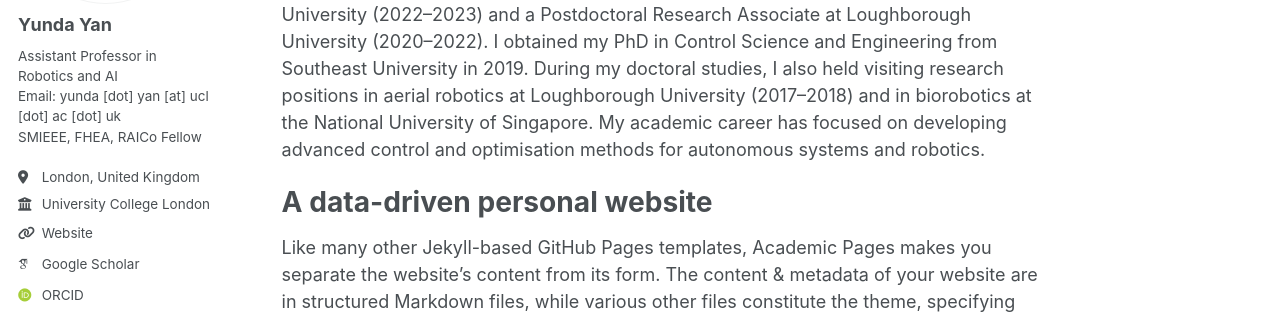
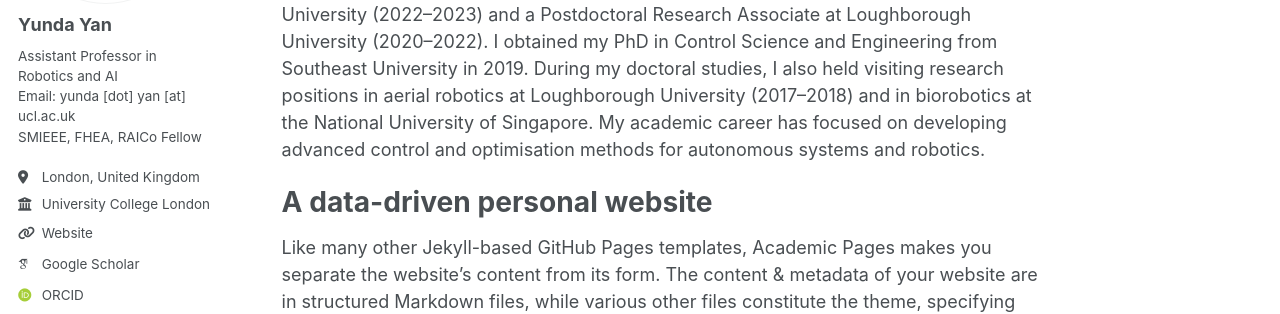
Before and after one commit to YundaYan/YundaYan.github.io, a Jekyll site: the page built from _pages/about.md, in a window 1280 px wide. Shown: the part 274-588 px from the top of the page. Built offline with Jekyll 4.4.1, drawn with Linux system fonts in a browser that asks for light colours; some web fonts are replaced; a script bundle is joined from its source files by our own code; library files that are not in the unit come from our copies.

Commit message:
Fix email format in author bio

```diff
--- a/_config.yml
+++ b/_config.yml
@@ -22,7 +22,7 @@ author:
   avatar: "profile_Yunda.png"
   name: "Yunda Yan"
   pronouns:
-  bio: "Assistant Professor in Robotics and AI <br> Email: yunda [dot] yan [at] ucl [dot] ac [dot] uk <br> SMIEEE, FHEA, RAICo Fellow"
+  bio: "Assistant Professor in Robotics and AI <br> Email: yunda [dot] yan [at] ucl.ac.uk <br> SMIEEE, FHEA, RAICo Fellow"
   location: "London, United Kingdom"
   employer: "University College London (UCL)"
   uri: "https://profiles.ucl.ac.uk/95124-yunda-yan"
```
